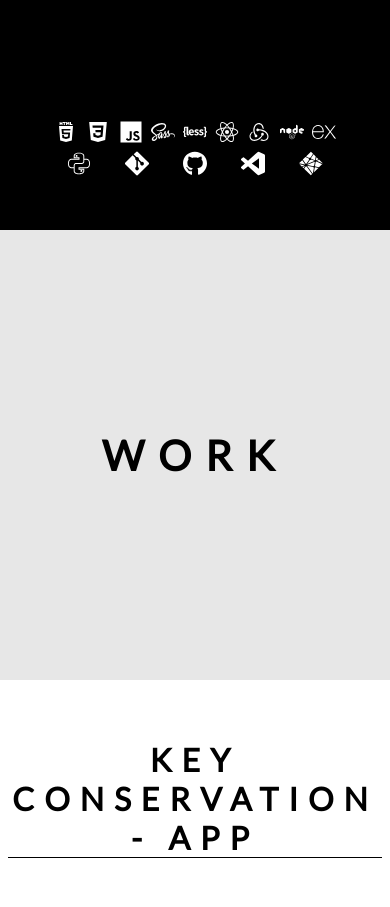
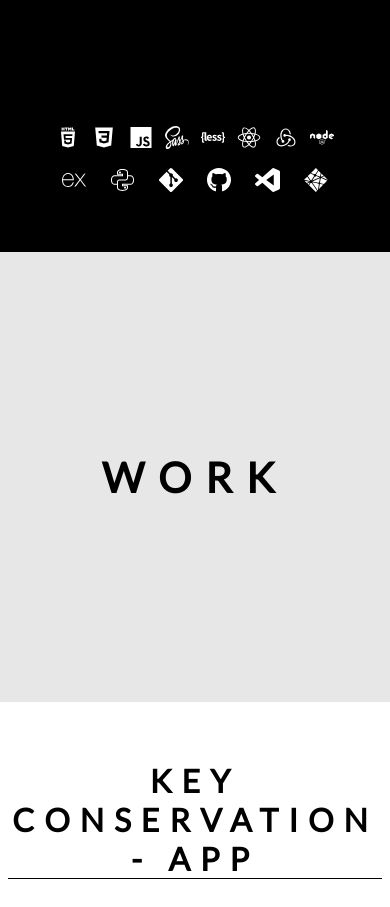
Before and after one commit to irisjitomo/portfolio-v2, a React (Create React App) app: page / in a window 390 px wide. Shown: the part 1902-2809 px from the top of the page. Built offline with nearby package versions, Linux system fonts and the light colour scheme.

Commit message:
fixed mobile?

```diff
--- a/src/components/about.scss
+++ b/src/components/about.scss
@@ -144,12 +144,13 @@
 			// width: 100%;
 			// height: 5vh;
 			// height: 4vh; // old code
+			height: 85px;
 			// display: none;
 			img {
 				// width: 11%;
 				width: 8.3%; // old code
 				height: auto;
-				margin: 3px;
+				margin: 5px;
 				// display: none;
 				// object-fit: contain;
 			}
```
